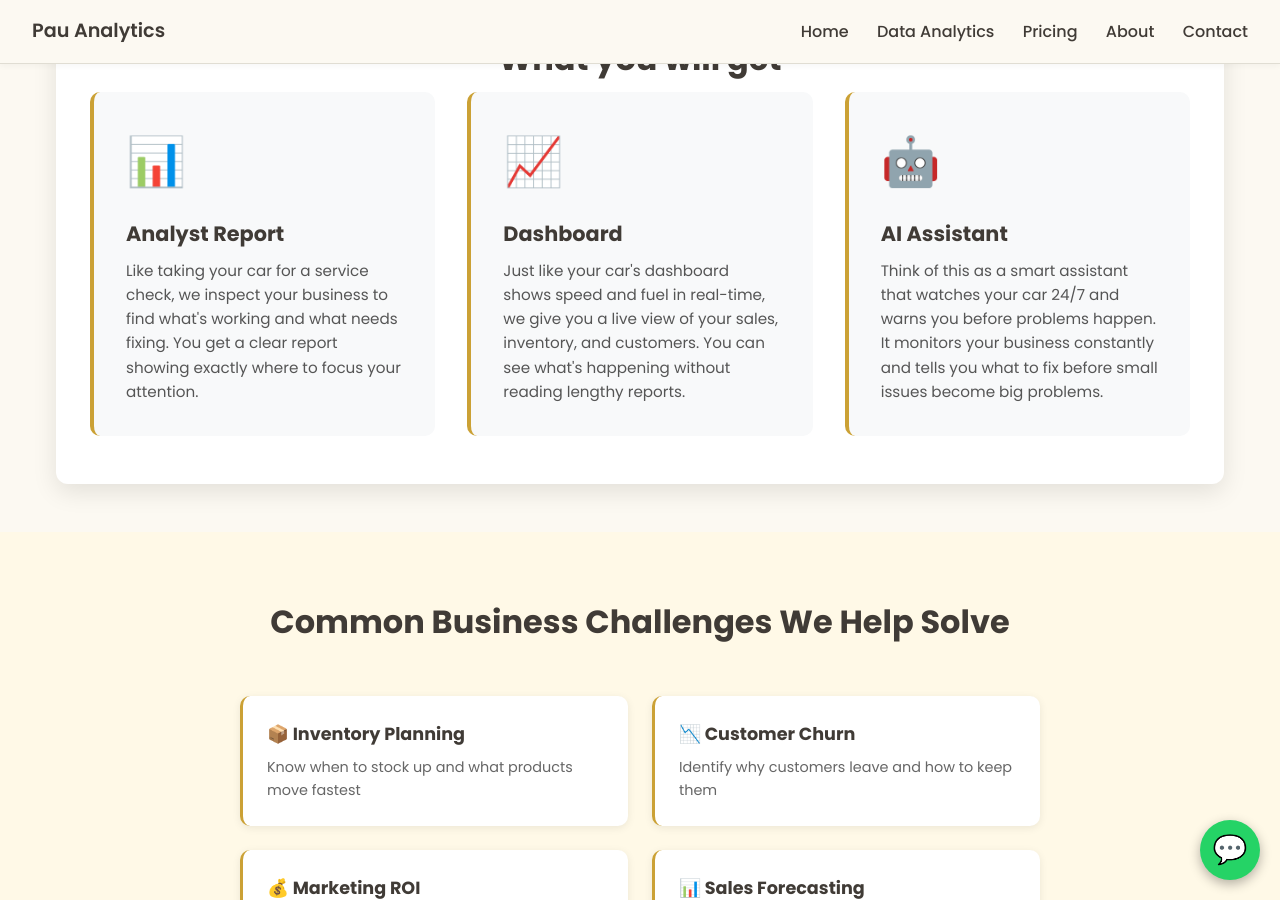
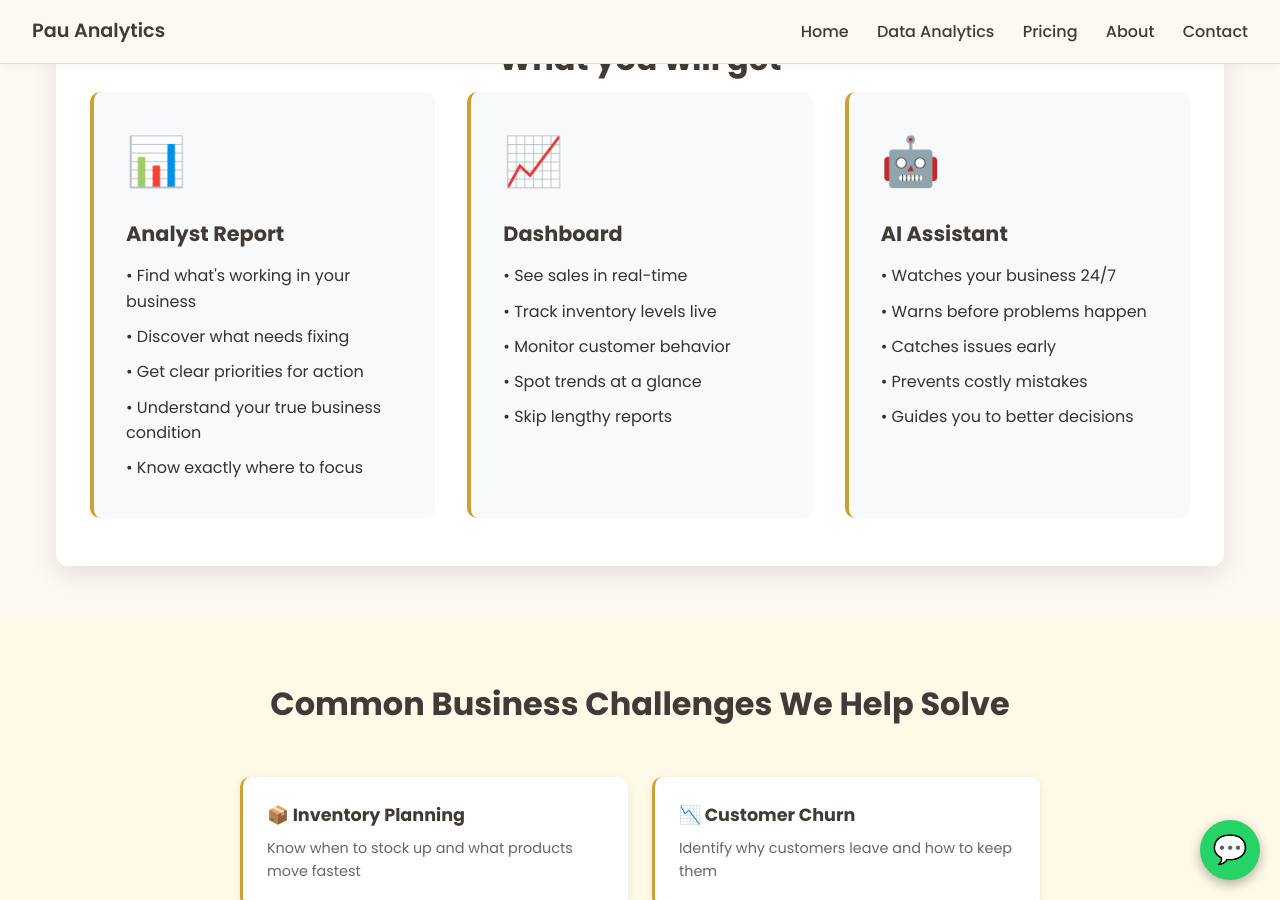
Before and after one commit to lyven81/pinnacles-learning-website, a Jekyll site: the page landing-page.html, which Jekyll copies as it is, in a window 1280 px wide and 900 px high, scrolled down 406 px. Built offline with Jekyll 4.4.1, drawn with Linux system fonts in a browser that asks for light colours.

Commit message:
Convert What you will get to bullet points and reorganize How It Works
What you will get section:
- Convert paragraph descriptions to 5 bullet points per offering
- Use clear, direct, simple short sentences
- Analyst Report: Focus on finding issues and priorities
- Dashboard: Emphasize real-time tracking and visibility
- AI Assistant: Highlight proactive monitoring and prevention

How It Works section:
- Arrange 4 steps in 2x2 grid layout
- Set max-width to 900px for better readability
- Maintains logical flow: Choose → Share → Get → Decide
- Mobile responsive: collapses to single column

🤖 Generated with [Claude Code](https://claude.com/claude-code)

Co-Authored-By: Claude Sonnet 4.5 <noreply@anthropic.com>

```diff
--- a/landing-page.html
+++ b/landing-page.html
@@ -601,19 +601,37 @@
         <div class="analogy-item">
           <div class="analogy-icon">📊</div>
           <h3>Analyst Report</h3>
-          <p>Like taking your car for a service check, we inspect your business to find what's working and what needs fixing. You get a clear report showing exactly where to focus your attention.</p>
+          <ul style="list-style: none; padding: 0; margin: 0;">
+            <li style="padding: 0.3rem 0;">• Find what's working in your business</li>
+            <li style="padding: 0.3rem 0;">• Discover what needs fixing</li>
+            <li style="padding: 0.3rem 0;">• Get clear priorities for action</li>
+            <li style="padding: 0.3rem 0;">• Understand your true business condition</li>
+            <li style="padding: 0.3rem 0;">• Know exactly where to focus</li>
+          </ul>
         </div>
 
         <div class="analogy-item">
           <div class="analogy-icon">📈</div>
           <h3>Dashboard</h3>
-          <p>Just like your car's dashboard shows speed and fuel in real-time, we give you a live view of your sales, inventory, and customers. You can see what's happening without reading lengthy reports.</p>
+          <ul style="list-style: none; padding: 0; margin: 0;">
+            <li style="padding: 0.3rem 0;">• See sales in real-time</li>
+            <li style="padding: 0.3rem 0;">• Track inventory levels live</li>
+            <li style="padding: 0.3rem 0;">• Monitor customer behavior</li>
+            <li style="padding: 0.3rem 0;">• Spot trends at a glance</li>
+            <li style="padding: 0.3rem 0;">• Skip lengthy reports</li>
+          </ul>
         </div>
 
         <div class="analogy-item">
           <div class="analogy-icon">🤖</div>
           <h3>AI Assistant</h3>
-          <p>Think of this as a smart assistant that watches your car 24/7 and warns you before problems happen. It monitors your business constantly and tells you what to fix before small issues become big problems.</p>
+          <ul style="list-style: none; padding: 0; margin: 0;">
+            <li style="padding: 0.3rem 0;">• Watches your business 24/7</li>
+            <li style="padding: 0.3rem 0;">• Warns before problems happen</li>
+            <li style="padding: 0.3rem 0;">• Catches issues early</li>
+            <li style="padding: 0.3rem 0;">• Prevents costly mistakes</li>
+            <li style="padding: 0.3rem 0;">• Guides you to better decisions</li>
+          </ul>
         </div>
       </div>
     </section>
@@ -743,7 +761,7 @@
   <section class="how-section">
     <div class="container">
       <h2>How It Works</h2>
-      <div class="steps-grid">
+      <div class="steps-grid" style="grid-template-columns: repeat(2, 1fr); max-width: 900px; margin: 0 auto;">
         <div class="step-card">
           <div class="step-number">1</div>
           <h3>Choose Package</h3>
```
